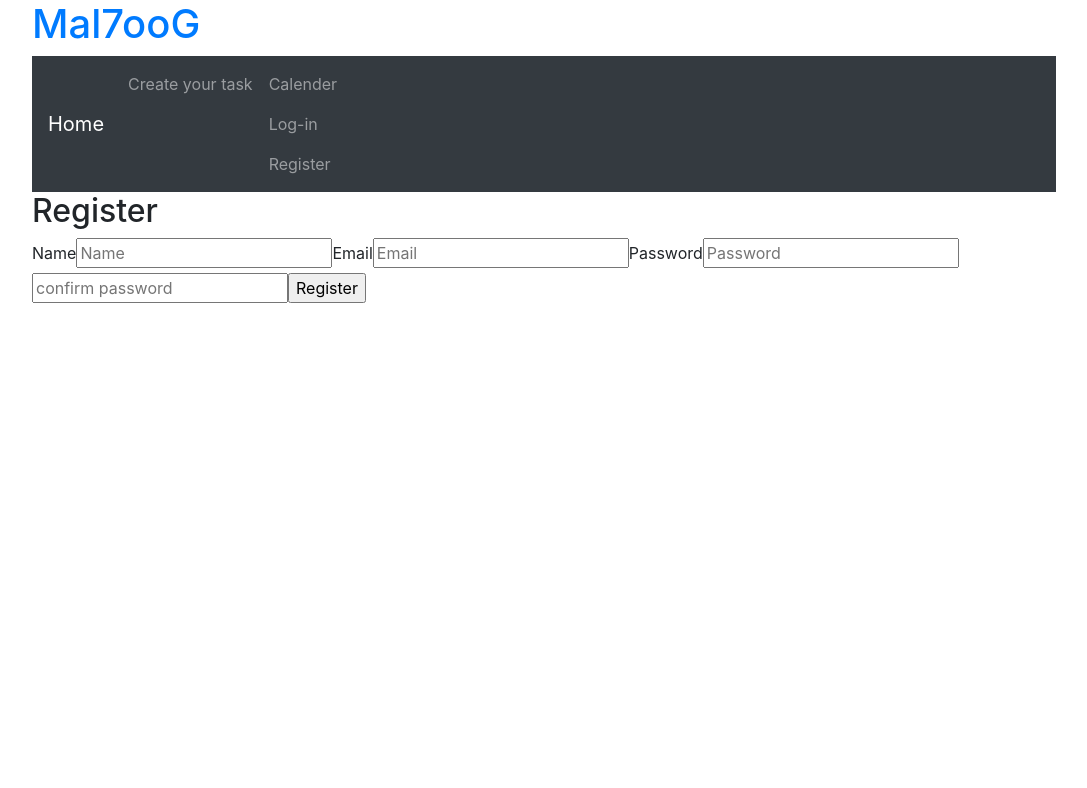
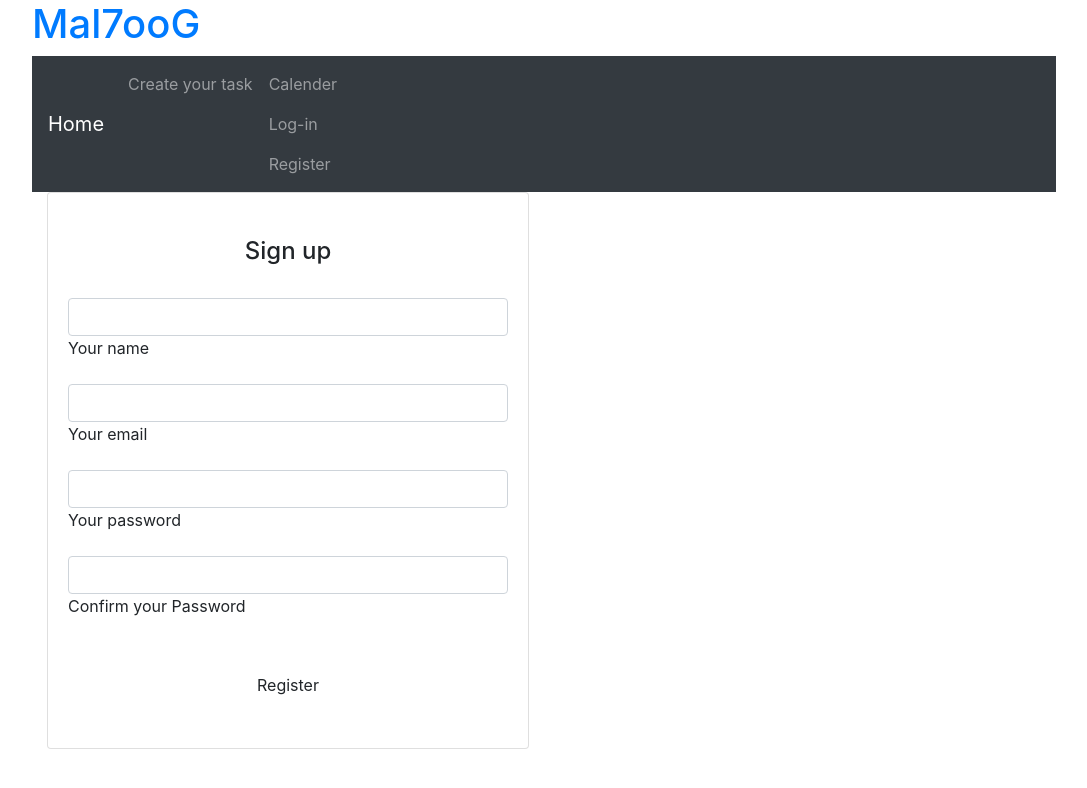
Before and after one commit to WalaaGozlan/mal7oog-project, a React (Create React App) app in the folder frontend/: page /register in a window 1280 px wide. Shown: the top 788 px of the page, without its empty margins (96-1183 px from the left). Built offline with nearby package versions, Linux system fonts and the light colour scheme; no server answers.

Commit message:
register-form

```diff
--- a/frontend/src/components/auth/Register.js
+++ b/frontend/src/components/auth/Register.js
@@ -1,9 +1,10 @@
 
-import React, {useState, useContext} from 'react';
+import React, { useState, useContext } from 'react';
 import { useHistory } from "react-router-dom";
 import usercontext from "../../context/userContext";
 import axios from "axios";
 import ErrNotice from ".././msg/ErrNotice.js"
+import { MDBContainer, MDBRow, MDBCol, MDBInput, MDBBtn,MDBCard,MDBCardBody } from 'mdbreact';
 export default function Register() {
   const [email, setEmail] = useState();
   const [password, setPassword] = useState();
@@ -16,8 +17,8 @@ export default function Register() {
 
   const submit = async (e) => {
     e.preventDefault();
-    try{
-      const newUser = {email, password ,passwordCheck, name};
+    try {
+      const newUser = { email, password, passwordCheck, name };
       await axios.post('http://localhost:1300/api/user/register', newUser);
       const loginRes = await axios.post('http://localhost:1300/api/user/login', {
         email,
@@ -30,7 +31,7 @@ export default function Register() {
       localStorage.setItem("auth-token", loginRes.data.token);
       history.push("/login");
     }
-    catch(err){
+    catch (err) {
       err.response.data.msg && setError(err.response.data.msg);
       console.log(err.response.data.msg)
     }
@@ -38,31 +39,66 @@ export default function Register() {
 
 
   return (
-    <div className="page">
-      <h2>Register</h2>
+    <MDBContainer>
+      <MDBRow>
+        <MDBCol md="6">
+          <MDBCard>
+            <MDBCardBody>
+              <form onSubmit={submit}>
+                <p className="h4 text-center py-4">Sign up</p>
                 {error && <ErrNotice message={error} clearError={()=> setError(undefined)} />}
-      <form onSubmit={submit}>
-
-        <label htmlFor="register-name">Name</label>
-        <input id="register-name" type="text" placeholder="Name"
-          onChange={ e => setName(e.target.value)}
+                <div className="grey-text">
+                  <MDBInput
+                    label="Your name"
+                    icon="user"
+                    group
+                    type="text"
+                    validate
+                    error="wrong"
+                    success="right"
+                    onChange={e => setName(e.target.value)}
+                  />
+                  <MDBInput
+                    label="Your email"
+                    icon="envelope"
+                    group
+                    type="email"
+                    validate
+                    error="wrong"
+                    success="right"
+                    onChange={e => setEmail(e.target.value)}
                   />
 
-
-        <label htmlFor="register-email">Email</label>
-        <input id="register-email" type="email" placeholder="Email"
-  onChange={ e => setEmail(e.target.value)} />
-
-        <label htmlFor="register-password">Password</label>
-        <input id="register-password" type="password" placeholder= "Password"
-          onChange={ e => setPassword(e.target.value)}
+                  <MDBInput
+                    label="Your password"
+                    icon="lock"
+                    group
+                    type="password"
+                    validate
+                    onChange={e => setPassword(e.target.value)}
                   />
-        <input type="password" placeholder="confirm password"
+                  <MDBInput
+                      label="Confirm your Password"
+                      icon="exclamation-triangle"
+                      group
+                      type="text"
+                      validate
+                      error="wrong"
+                      success="right"
                       onChange={ e => setPasswordCheck(e.target.value)}
                     />
 
-        <input type="submit" value="Register"/>
+                </div>
+                <div className="text-center py-4 mt-3">
+                  <MDBBtn color="cyan" type="submit">
+                    Register
+                  </MDBBtn>
+                </div>
               </form>
-    </div>
-  )
-}
+            </MDBCardBody>
+          </MDBCard>
+        </MDBCol>
+      </MDBRow>
+    </MDBContainer>
+  );
+};
```
Also changed, not shown: 1 other file (tests, documents, lock files or other folders). Lines whose indentation alone changed are shown as unchanged.
